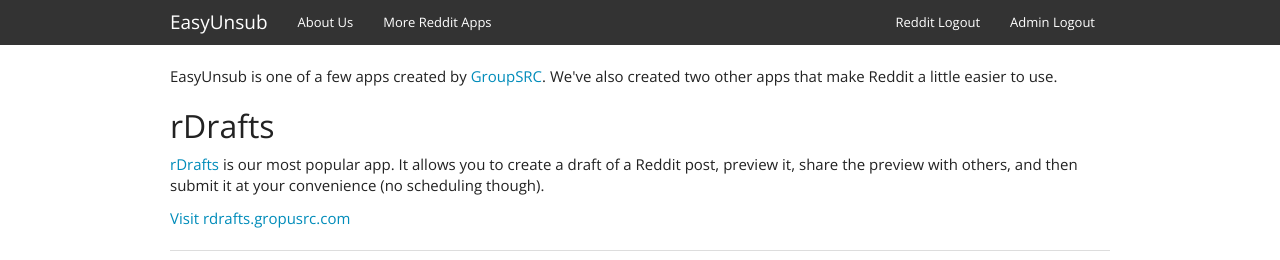
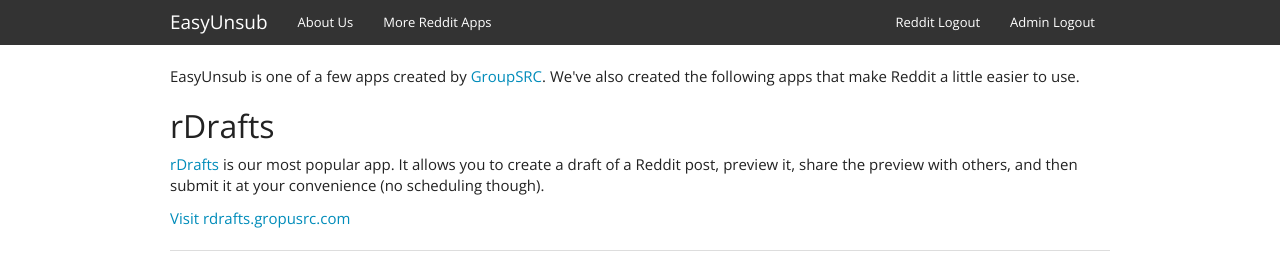
Before and after one commit to davedg629/easyunsub, a Flask app: template app/templates/main/other-apps.html in a window 1280 px wide. Shown: the top 260 px of the page. Run offline with Flask 2, Linux system fonts and the light colour scheme; the template is opened without the code that fills it, so the values that code supplies are empty; a user stored in the database is signed in; some libraries are stand-ins or nearby versions.

Commit message:
Update to other-apps page copy

```diff
--- a/app/templates/main/other-apps.html
+++ b/app/templates/main/other-apps.html
@@ -3,7 +3,7 @@
 {% block page_content %}
 {{super()}}
 
-<p>EasyUnsub is one of a few apps created by <a href="{{url_for('main.about')}}">GroupSRC</a>. We've also created two other apps that make Reddit a little easier to use.</p>
+<p>EasyUnsub is one of a few apps created by <a href="{{url_for('main.about')}}">GroupSRC</a>. We've also created the following apps that make Reddit a little easier to use.</p>
 
 <h2>rDrafts</h2>
 
```
